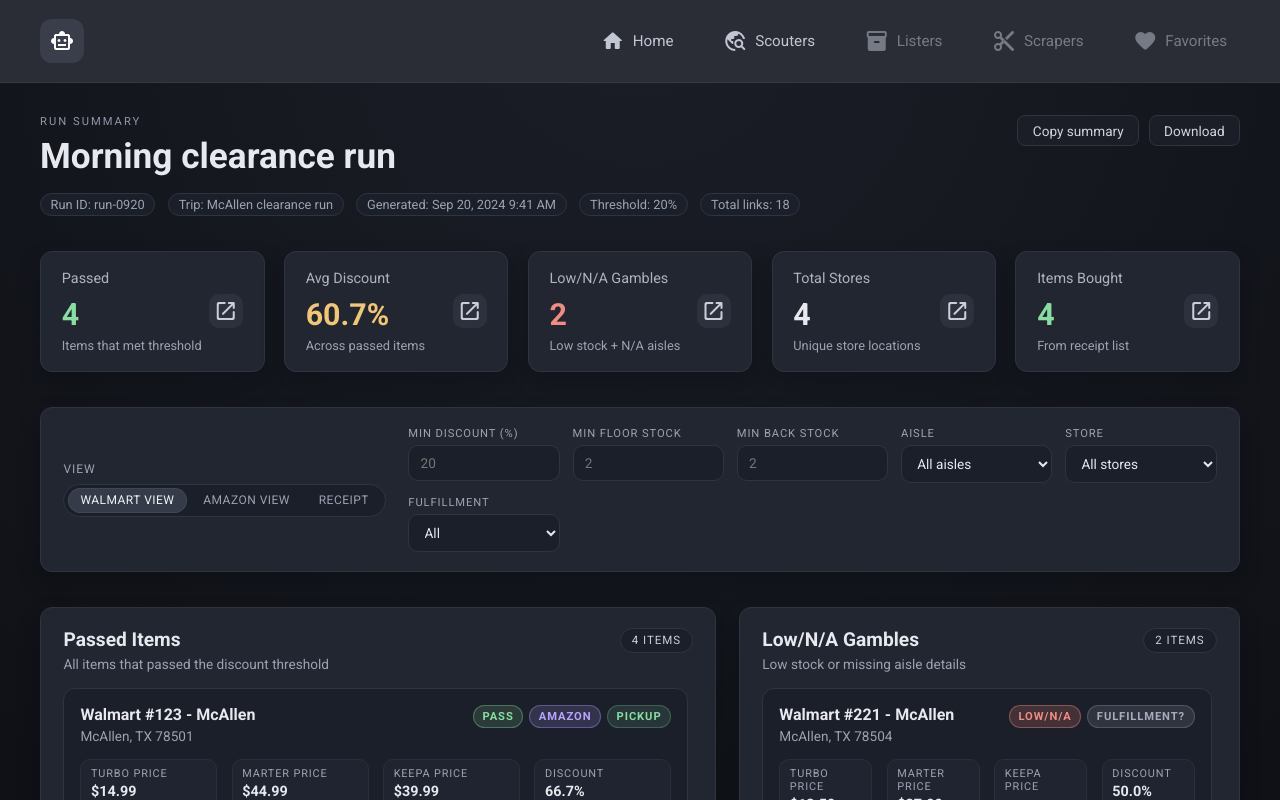
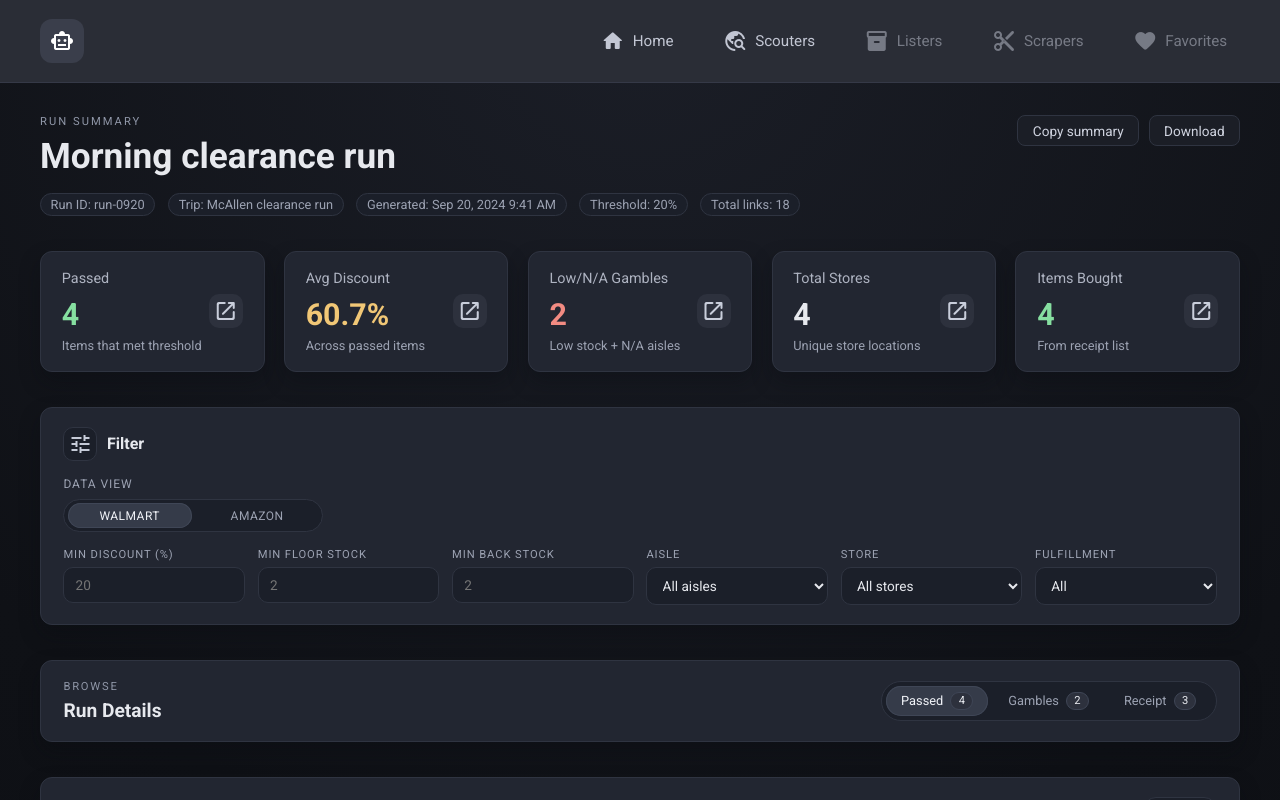
Before and after one commit to esojogerba/cnc-dashboard, a React (Vite) app: page /runs/run-0920 in a window 1280 px wide. Shown: the top 800 px of the page. Built offline with nearby package versions, Linux system fonts and the light colour scheme.

Commit message:
Fixed filter layout, added tab menu to page.

```diff
--- a/src/App.css
+++ b/src/App.css
@@ -543,21 +543,110 @@
     align-items: center;
 }
 
+.summary-tabs {
+    display: flex;
+    align-items: center;
+    justify-content: space-between;
+    gap: 1.4rem;
+    flex-wrap: wrap;
+}
+
+.summary-tabs-label {
+    margin: 0;
+    font-size: 0.7rem;
+    letter-spacing: 0.16em;
+    text-transform: uppercase;
+    color: #8f96a7;
+}
+
+.summary-tabs-title {
+    margin: 0.35rem 0 0;
+    font-size: 1.2rem;
+    font-weight: 600;
+}
+
+.summary-tabs-controls {
+    display: inline-flex;
+    align-items: center;
+    gap: 0.3rem;
+    padding: 0.25rem;
+    border-radius: 999px;
+    background: #1b1f29;
+    border: 1px solid #2f3441;
+    flex-wrap: wrap;
+}
+
+.summary-tab-button {
+    border: none;
+    background: transparent;
+    color: #9ca2b2;
+    font-size: 0.8rem;
+    padding: 0.4rem 0.95rem;
+    border-radius: 999px;
+    cursor: pointer;
+    display: inline-flex;
+    align-items: center;
+    gap: 0.45rem;
+    white-space: nowrap;
+}
+
+.summary-tab-button.active {
+    background: #353b49;
+    color: #f0f2f7;
+    box-shadow: inset 0 0 0 1px #3f4656;
+}
+
+.summary-tab-count {
+    padding: 0.1rem 0.45rem;
+    border-radius: 999px;
+    background: #2d313d;
+    border: 1px solid #3f4656;
+    font-size: 0.7rem;
+    color: #e7e9ee;
+}
+
 .summary-stats {
     grid-template-columns: repeat(auto-fit, minmax(200px, 1fr));
 }
 
 .run-filters {
     display: grid;
-    grid-template-columns: auto 1fr;
+    grid-template-columns: 1fr;
     gap: 1rem 1.4rem;
     align-items: center;
 }
 
+.filter-header {
+    display: flex;
+    align-items: center;
+    gap: 0.6rem;
+    color: #e7e9ee;
+    grid-column: 1 / -1;
+}
+
+.filter-header h2 {
+    margin: 0;
+    font-size: 1rem;
+    font-weight: 600;
+}
+
+.filter-header .material-icons-outlined {
+    width: 34px;
+    height: 34px;
+    border-radius: 10px;
+    background: #1b1f29;
+    border: 1px solid #2f3441;
+    display: inline-flex;
+    align-items: center;
+    justify-content: center;
+    color: #c9cedb;
+}
+
 .filter-view {
     display: flex;
     flex-direction: column;
     gap: 0.5rem;
+    grid-column: 1 / -1;
 }
 
 .filter-title {
@@ -575,6 +664,8 @@
     border-radius: 999px;
     background: #1b1f29;
     border: 1px solid #2f3441;
+    width: 100%;
+    max-width: 260px;
 }
 
 .view-toggle-button {
@@ -588,6 +679,8 @@
     text-transform: uppercase;
     letter-spacing: 0.04em;
     white-space: nowrap;
+    flex: 1 1 0;
+    text-align: center;
 }
 
 .view-toggle-button.active {
@@ -600,6 +693,7 @@
     display: grid;
     grid-template-columns: repeat(auto-fit, minmax(150px, 1fr));
     gap: 0.8rem;
+    grid-column: 1 / -1;
 }
 
 .filter-field {
@@ -1447,6 +1541,24 @@
         justify-content: flex-start;
     }
 
+    .view-toggle {
+        max-width: none;
+    }
+
+    .summary-tabs {
+        align-items: flex-start;
+    }
+
+    .summary-tabs-controls {
+        width: 100%;
+        justify-content: flex-start;
+    }
+
+    .summary-tab-button {
+        flex: 1 1 auto;
+        justify-content: center;
+    }
+
     .run-item-grid,
     .run-item-grid-compact {
         grid-template-columns: repeat(2, minmax(0, 1fr));
@@ -1488,6 +1600,25 @@
         font-size: 0.7rem;
         letter-spacing: 0.08em;
         text-transform: uppercase;
+    }
+}
+
+@media (max-width: 552px) {
+    .summary-tabs {
+        flex-direction: column;
+        align-items: flex-start;
+    }
+
+    .summary-tabs-controls {
+        width: 100%;
+        flex-direction: column;
+        align-items: stretch;
+        border-radius: 16px;
+    }
+
+    .summary-tab-button {
+        width: 100%;
+        justify-content: space-between;
     }
 }
 
--- a/src/components/RunSummaryFilters.jsx
+++ b/src/components/RunSummaryFilters.jsx
@@ -1,12 +1,11 @@
 const viewOptions = [
-    { id: "walmart", label: "Walmart view" },
-    { id: "amazon", label: "Amazon view" },
-    { id: "receipt", label: "Receipt" },
+    { id: "walmart", label: "Walmart" },
+    { id: "amazon", label: "Amazon" },
 ];
 
 function RunSummaryFilters({
-    view,
-    onViewChange,
+    dataView,
+    onDataViewChange,
     filters,
     onFiltersChange,
     aisleOptions,
@@ -19,18 +18,24 @@
 
     return (
         <section className="panel run-filters">
+            <div className="filter-header">
+                <span className="material-icons-outlined" aria-hidden="true">
+                    tune
+                </span>
+                <h2>Filter</h2>
+            </div>
             <div className="filter-view">
-                <span className="filter-title">View</span>
-                <div className="view-toggle" role="group" aria-label="Summary view">
+                <span className="filter-title">Data View</span>
+                <div className="view-toggle" role="group" aria-label="Data view">
                     {viewOptions.map((option) => (
                         <button
                             key={option.id}
                             type="button"
                             className={`view-toggle-button${
-                                view === option.id ? " active" : ""
+                                dataView === option.id ? " active" : ""
                             }`}
-                            onClick={() => onViewChange(option.id)}
-                            aria-pressed={view === option.id}
+                            onClick={() => onDataViewChange(option.id)}
+                            aria-pressed={dataView === option.id}
                         >
                             {option.label}
                         </button>
--- /dev/null
+++ b/src/components/RunSummaryTabs.jsx
@@ -0,0 +1,49 @@
+function RunSummaryTabs({ activeTab, onTabChange, counts }) {
+    const tabs = [
+        {
+            id: "passed",
+            label: "Passed",
+            count: counts?.passed,
+        },
+        {
+            id: "gambles",
+            label: "Gambles",
+            count: counts?.gambles,
+        },
+        {
+            id: "receipt",
+            label: "Receipt",
+            count: counts?.receipt,
+        },
+    ];
+
+    return (
+        <section className="panel summary-tabs">
+            <div>
+                <p className="summary-tabs-label">Browse</p>
+                <h2 className="summary-tabs-title">Run Details</h2>
+            </div>
+            <div className="summary-tabs-controls" role="tablist">
+                {tabs.map((tab) => (
+                    <button
+                        key={tab.id}
+                        type="button"
+                        role="tab"
+                        className={`summary-tab-button${
+                            activeTab === tab.id ? " active" : ""
+                        }`}
+                        aria-selected={activeTab === tab.id}
+                        onClick={() => onTabChange(tab.id)}
+                    >
+                        <span>{tab.label}</span>
+                        {typeof tab.count === "number" ? (
+                            <span className="summary-tab-count">{tab.count}</span>
+                        ) : null}
+                    </button>
+                ))}
+            </div>
+        </section>
+    );
+}
+
+export default RunSummaryTabs;
--- a/src/pages/RunSummary.jsx
+++ b/src/pages/RunSummary.jsx
@@ -4,6 +4,7 @@
 import RunItemCard from "../components/RunItemCard";
 import RunSummaryFilters from "../components/RunSummaryFilters";
 import RunSummarySection from "../components/RunSummarySection";
+import RunSummaryTabs from "../components/RunSummaryTabs";
 import StatCard from "../components/StatCard";
 
 const baseRunItems = {
@@ -280,7 +281,8 @@
     const run = runDataById[id] || defaultRun;
     const runId = id || run?.id || "run";
 
-    const [view, setView] = useState("walmart");
+    const [dataView, setDataView] = useState("walmart");
+    const [sectionView, setSectionView] = useState("passed");
     const [filters, setFilters] = useState({
         minDiscount: "",
         minFloor: "",
@@ -290,9 +292,14 @@
         fulfillment: "all",
     });
 
+    const allItems = useMemo(
+        () => [...run.passedItems, ...run.gambleItems],
+        [run.gambleItems, run.passedItems]
+    );
+
     const aisleOptions = useMemo(() => {
         const letters = new Set();
-        run.passedItems.forEach((item) => {
+        allItems.forEach((item) => {
             const aisle = (item.aisles || "").trim();
             if (!aisle || /^n\/?a$/i.test(aisle)) return;
             letters.add(aisle[0].toUpperCase());
@@ -306,11 +313,11 @@
                 label: `Starts with ${letter}`,
             })),
         ];
-    }, [run.passedItems]);
+    }, [allItems]);
 
     const storeOptions = useMemo(() => {
         const stores = new Map();
-        run.passedItems.forEach((item) => {
+        allItems.forEach((item) => {
             const label =
                 item.storeLine ||
                 (item.storeId ? `Store #${item.storeId}` : "Store");
@@ -323,7 +330,7 @@
                 label,
             })),
         ];
-    }, [run.passedItems]);
+    }, [allItems]);
 
     const filteredPassed = useMemo(() => {
         const minDiscount = Number.parseFloat(filters.minDiscount);
@@ -400,9 +407,84 @@
     }, [filters, run.passedItems]);
 
     const visiblePassed = useMemo(() => {
-        if (view !== "amazon") return filteredPassed;
+        if (dataView !== "amazon") return filteredPassed;
         return filteredPassed.filter((item) => item.keepa && item.keepa.found);
-    }, [filteredPassed, view]);
+    }, [dataView, filteredPassed]);
+
+    const filteredGambles = useMemo(() => {
+        if (!run.gambleItems.length) return [];
+        const minDiscount = Number.parseFloat(filters.minDiscount);
+        const minFloor = Number.parseInt(filters.minFloor, 10);
+        const minBack = Number.parseInt(filters.minBack, 10);
+        const aisleFilter = filters.aisle;
+        const storeFilter = filters.store;
+        const fulfillmentFilter = filters.fulfillment;
+
+        return run.gambleItems.filter((item) => {
+            if (
+                Number.isFinite(minDiscount) &&
+                (!Number.isFinite(item.discountPct) ||
+                    item.discountPct < minDiscount)
+            ) {
+                return false;
+            }
+
+            const floorValue = Number(item.floor);
+            const backValue = Number(item.back);
+            if (Number.isFinite(minFloor) && Number.isFinite(minBack)) {
+                const floorOk = Number.isFinite(floorValue)
+                    ? floorValue >= minFloor
+                    : false;
+                const backOk = Number.isFinite(backValue)
+                    ? backValue >= minBack
+                    : false;
+                if (!floorOk && !backOk) return false;
+            } else if (Number.isFinite(minFloor)) {
+                if (!Number.isFinite(floorValue) || floorValue < minFloor) {
+                    return false;
+                }
+            } else if (Number.isFinite(minBack)) {
+                if (!Number.isFinite(backValue) || backValue < minBack) {
+                    return false;
+                }
+            }
+
+            const aisle = (item.aisles || "").trim();
+            const isNA = !aisle || /^n\/?a$/i.test(aisle);
+            if (aisleFilter === "na" && !isNA) return false;
+            if (aisleFilter === "has" && isNA) return false;
+            if (
+                aisleFilter.length === 1 &&
+                aisleFilter !== "all" &&
+                (!aisle || !aisle.toUpperCase().startsWith(aisleFilter))
+            ) {
+                return false;
+            }
+
+            if (storeFilter !== "all") {
+                const storeLabel =
+                    item.storeLine ||
+                    (item.storeId ? `Store #${item.storeId}` : "");
+                if (storeLabel !== storeFilter) return false;
+            }
+
+            if (fulfillmentFilter !== "all") {
+                if (!item.fulfillment) return false;
+                const pickup = item.fulfillment.pickup;
+                const delivery = item.fulfillment.delivery;
+                if (fulfillmentFilter === "pickup" && !pickup) return false;
+                if (fulfillmentFilter === "delivery" && !delivery) return false;
+                if (
+                    fulfillmentFilter === "both" &&
+                    !(pickup && delivery)
+                ) {
+                    return false;
+                }
+            }
+
+            return true;
+        });
+    }, [filters, run.gambleItems]);
 
     const stats = useMemo(() => {
         const passedCount = run.passedItems.length;
@@ -489,15 +571,25 @@
             </section>
 
             <RunSummaryFilters
-                view={view}
-                onViewChange={setView}
+                dataView={dataView}
+                onDataViewChange={setDataView}
                 filters={filters}
                 onFiltersChange={setFilters}
                 aisleOptions={aisleOptions}
                 storeOptions={storeOptions}
             />
 
-            <section className="summary-grid">
+            <RunSummaryTabs
+                activeTab={sectionView}
+                onTabChange={setSectionView}
+                counts={{
+                    passed: visiblePassed.length,
+                    gambles: filteredGambles.length,
+                    receipt: run.receiptItems.length,
+                }}
+            />
+
+            {sectionView === "passed" ? (
                 <RunSummarySection
                     title="Passed Items"
                     subtitle="All items that passed the discount threshold"
@@ -514,15 +606,17 @@
                         </p>
                     )}
                 </RunSummarySection>
+            ) : null}
 
+            {sectionView === "gambles" ? (
                 <RunSummarySection
                     title="Low/N/A Gambles"
                     subtitle="Low stock or missing aisle details"
-                    count={run.gambleItems.length}
+                    count={filteredGambles.length}
                     scroll
                 >
-                    {run.gambleItems.length ? (
-                        run.gambleItems.map((item) => (
+                    {filteredGambles.length ? (
+                        filteredGambles.map((item) => (
                             <RunItemCard key={item.id} item={item} />
                         ))
                     ) : (
@@ -531,12 +625,11 @@
                         </p>
                     )}
                 </RunSummarySection>
-            </section>
+            ) : null}
 
-            <ReceiptPanel
-                items={run.receiptItems}
-                isActive={view === "receipt"}
-            />
+            {sectionView === "receipt" ? (
+                <ReceiptPanel items={run.receiptItems} isActive />
+            ) : null}
         </main>
     );
 }
```
